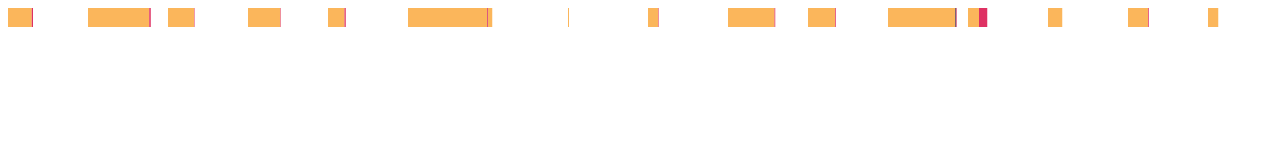
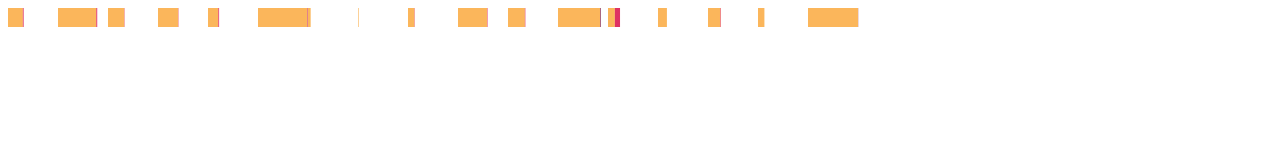
Before and after one commit to minnownino/WebDev, a plain HTML site: page d3_v4/stackbar/stack_trial1.html in a window 1280 px wide. Drawn offline with nearby package versions, Linux system fonts and the light colour scheme.

Commit message:
Fix all cancer type length problem.
Fix all cancer type length problem.

```diff
--- a/d3_v4/stackbar/stack_trial1.html
+++ b/d3_v4/stackbar/stack_trial1.html
@@ -37,7 +37,7 @@ var colors = ['#FBB65B', '#513551', '#de3163'];
 var data = [{"mut": 95, "cancertype": "BLCA", "del": 5, "amp": 0}, {"mut": 245, "cancertype": "BRCA", "del": 6, "amp": 0}, {"mut": 104, "cancertype": "COAD", "del": 2, "amp": 0}, {"mut": 129, "cancertype": "ESCA", "del": 2, "amp": 0}, {"mut": 66, "cancertype": "GBM", "del": 5, "amp": 0}, {"mut": 316, "cancertype": "HNSC", "del": 3, "amp": 1}, {"mut": 17, "cancertype": "KIRC", "del": 0, "amp": 0}, {"mut": 4, "cancertype": "KIRP", "del": 0, "amp": 0}, {"mut": 41, "cancertype": "LIHC", "del": 2, "amp": 0}, {"mut": 186, "cancertype": "LUAD", "del": 3, "amp": 0}, {"mut": 108, "cancertype": "LUSC", "del": 3, "amp": 0}, {"mut": 269, "cancertype": "OV", "del": 2, "amp": 4}, {"mut": 44, "cancertype": "PRAD", "del": 33, "amp": 0}, {"mut": 57, "cancertype": "READ", "del": 0, "amp": 0}, {"mut": 80, "cancertype": "STAD", "del": 3, "amp": 0}, {"mut": 41, "cancertype": "UCEC", "del": 0, "amp": 0}, {"mut": 1802, "cancertype": "all", "del": 3, "amp": 4}];
 
 //var sub_width = (width - margin_left - margin_right) / 17; // 16 + 1 with all pancancer type
-var sub_width = 80;
+var sub_width = 50;
 var max = getMax(data);
 
 console.log(max);
@@ -47,7 +47,7 @@ var barScale = d3.scaleLinear()
 				.domain([0, max])
 				.range([0, sub_width]);
 
-var total_max = data[15]['mut'] + data[15]['del'] + data[15]['amp'];
+var total_max = data[16]['mut'] + data[15]['del'] + data[15]['amp'];
 var totalScale = d3.scaleLinear()
 					.domain([0, total_max])
 					.range([0, sub_width]);
@@ -81,11 +81,18 @@ g.selectAll('rect')
 	.enter()
 	.append('rect')
 	.attr('width', function(d) {
-		return barScale(d[1] - d[0]);
+		if (d['data']['cancertype'] == 'all') {
+			return totalScale(d[1] - d[0]);
+		} else {
+			return barScale(d[1] - d[0]);
+		}
 	})
 	.attr('x', function(d, i) {
-
-		return barScale(d[0]) + sub_width * i; //+ stack_width * i;
+		if (d['data']['cancertype'] == 'all') {
+			return totalScale(d[0]) + sub_width * i;
+		} else {
+			return barScale(d[0]) + sub_width * i; //+ stack_width * i;
+		}
 	})
 	.attr('class', function(d, i) {
 		return d3.select(this).attr('class') + " " + d['data']['cancertype'];
```
